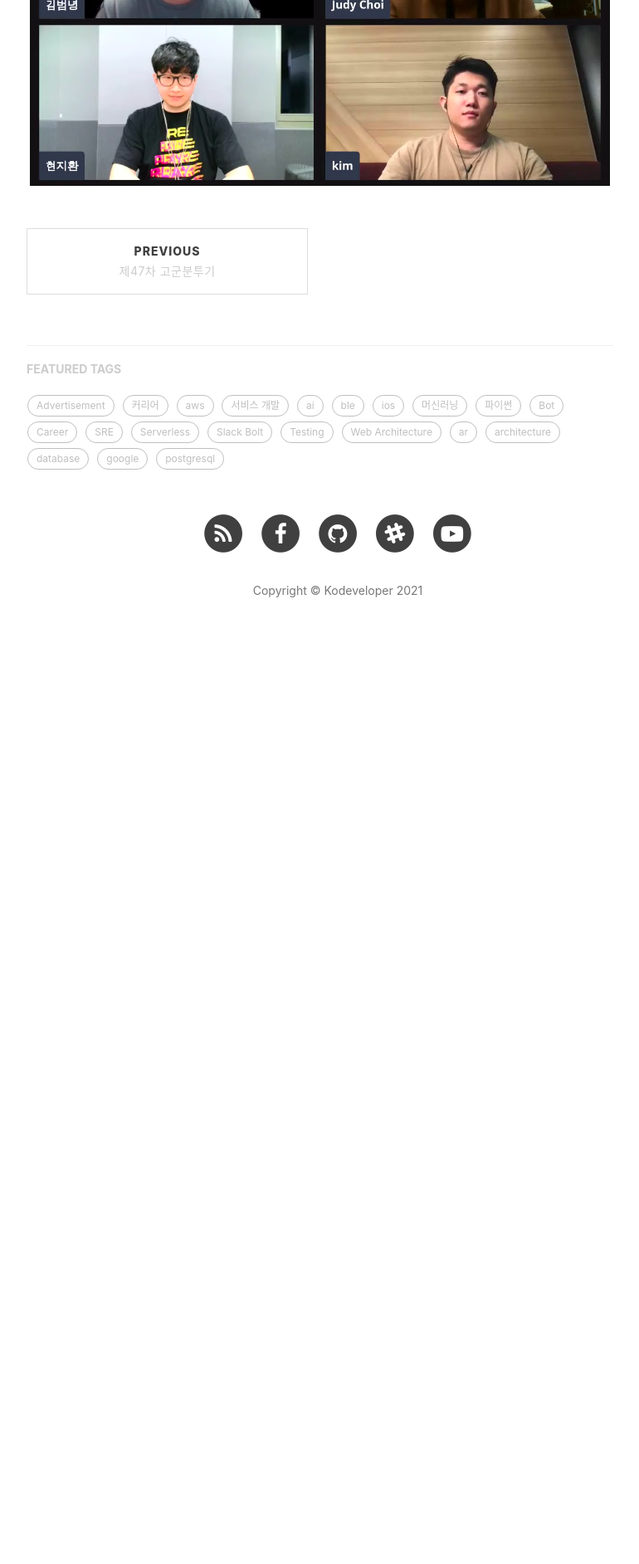
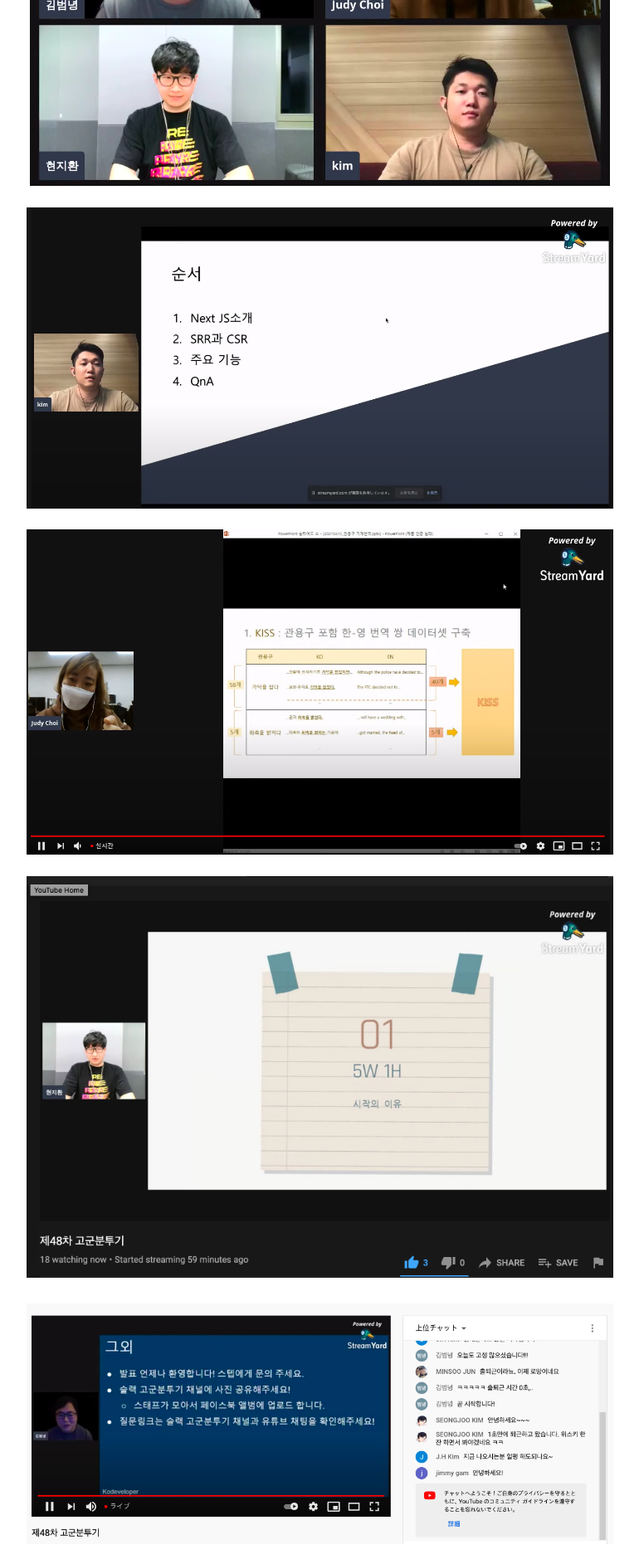
Before and after one commit to kodevops/blog, a Jekyll site: the page built from _posts/2021-04-15-struggle-48.markdown, in a window 1280 px wide. Shown: the part 2540-4425 px from the top of the page at 83% size, without its empty margins (233-1003 px from the left). Built offline with Jekyll 4.4.1, drawn with Linux system fonts in a browser that asks for light colours; nearby versions of some CDN libraries; comment, search, counter and statistics services are not loaded; before the commit the page ends 3329 px from its top, so only the background shows below that.

Commit message:
제 48차 고군분투기

```diff
--- a/_posts/2021-04-15-struggle-48.markdown
+++ b/_posts/2021-04-15-struggle-48.markdown
@@ -44,3 +44,8 @@ tags: [머신러닝, 파이썬]
 ### 사진
 
 ![](/img/struggle/48/all.png)
+![](/img/struggle/48/byeonggwan.png)
+![](/img/struggle/48/minjoo.png)
+![](/img/struggle/48/jihwan.png)
+![](/img/struggle/48/youtube-1.png)
+![](/img/struggle/48/youtube-2.png)
```
Also changed, not shown: img/struggle/48/byeonggwan.png (added), img/struggle/48/jihwan.png (added), img/struggle/48/minjoo.png (added), img/struggle/48/youtube-1.png (added), img/struggle/48/youtube-2.png (added).
